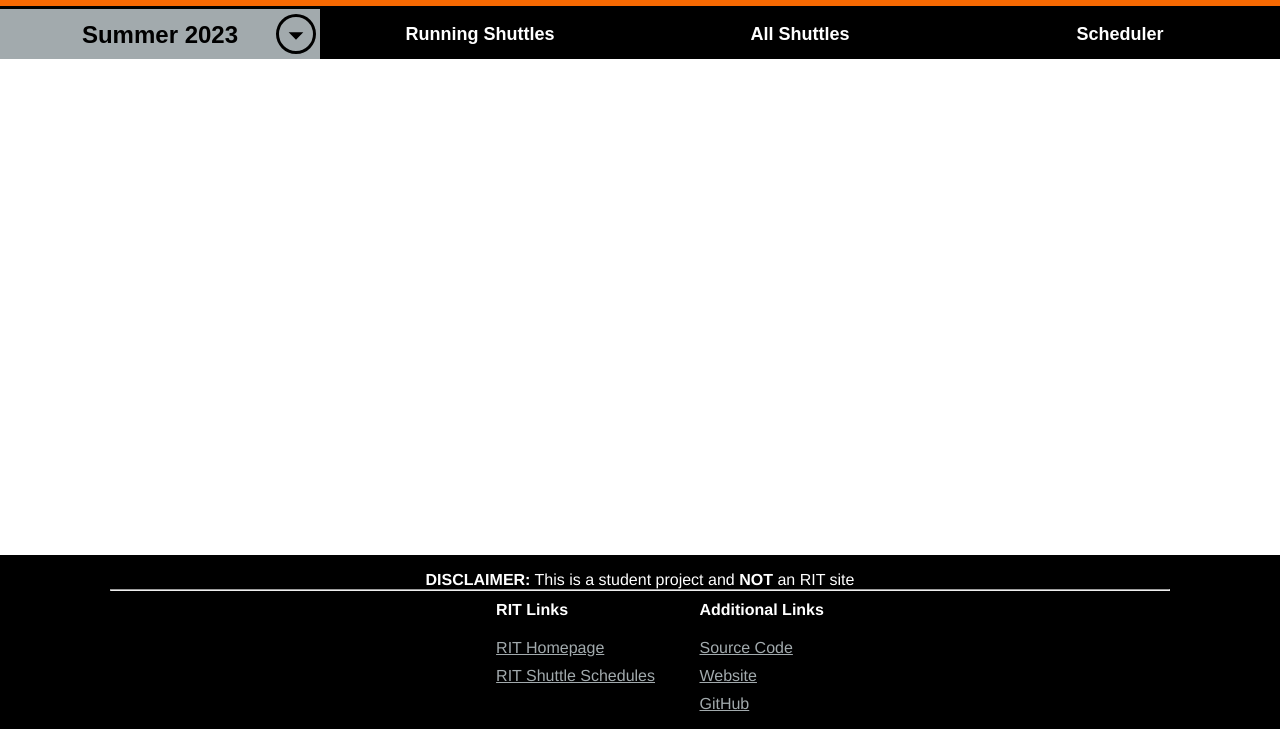
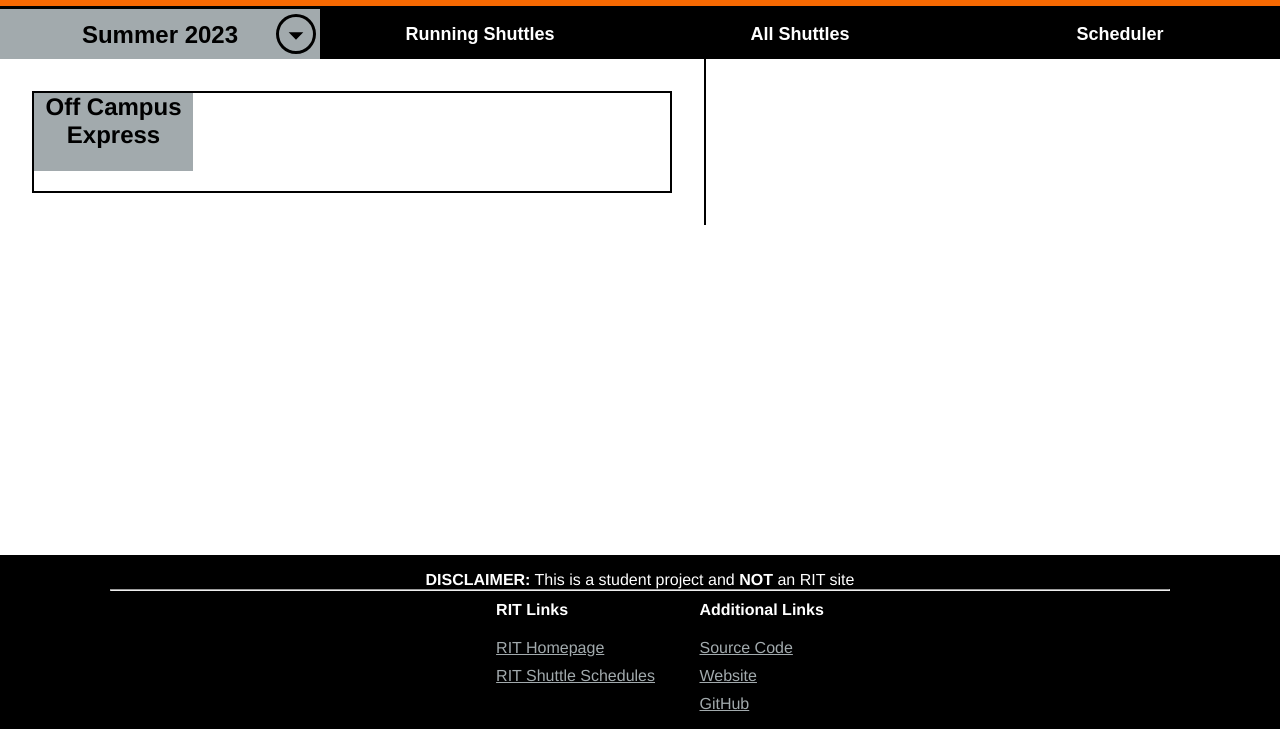
Before and after one commit to dlg1206/RIT-Bus-Scheduler, a plain HTML site: page public/pages/running-shuttles.html in a window 1280 px wide. Shown: the part 71-800 px from the top of the page. Drawn offline with Linux system fonts and the light colour scheme; no server answers.

Commit message:
table row

```diff
--- a/public/css/general.css
+++ b/public/css/general.css
@@ -27,6 +27,7 @@ https://www.w3schools.com/howto/tryit.asp?filename=tryhow_css_responsive_header
     --light-gray: #D0D3D4;
     --med-gray: #A2AAAD;
     --dark-gray: #7C878E;
+    --light-gray-accent: #D7D2CB;
 }
 
 /* Generic */
@@ -35,6 +36,13 @@ https://www.w3schools.com/howto/tryit.asp?filename=tryhow_css_responsive_header
 body{
     font-family: Helvetica Neue, Helvetica, Roboto, Arial, sans‑serif;
     margin: 0;
+}
+
+hr.vertical {
+    /*border-left: 2px solid black;*/
+    /*width:0;*/
+    border:2px solid black;
+    position: absolute;
 }
 
 /*main{*/
@@ -88,6 +96,13 @@ header{
     background-color: var(--dark-gray);
 }
 
+/* Shuttle Status */
+.shuttle-status{
+    border: 1px solid black;
+    height: 6.25em;
+    width: 100%;
+}
+
 
 /*Footer Details*/
 footer{
--- a/public/pages/running-shuttles.html
+++ b/public/pages/running-shuttles.html
@@ -9,7 +9,7 @@
 </head>
 <body>
     <header>
-        <h1 style="font-size: 45px">RIT Bus Scheduler</h1>
+        <h1 style="font-size: 45px;">RIT Bus Scheduler</h1>
     </header>
 
     <main>
@@ -36,6 +36,29 @@
             </button>
         </div>
 
+        <body>
+            <div class="row">
+                <div class="column" style="margin: 2em; border: 1px solid black; width: 50%;">
+
+                    <div class="row shuttle-status" style="padding-bottom: 1.25em;">
+                        <div class="column" style="width: 25%; background-color: var(--med-gray); text-align: center;">
+                            <h2>Off Campus Express</h2>
+                        </div>
+                        <div class="column" style="width: 75%;">
+
+                        </div>
+                    </div>
+
+                </div>
+
+                <div class="column" style="border: 1px solid black;">
+
+                </div>
+            </div>
+
+
+        </body>
+
 
     </main>
     <footer>
@@ -45,7 +68,7 @@
             </div>
         </div>
 
-        <hr style="width:85%; margin:0 auto; color: white">
+        <hr style="width:85%; margin:0 auto; color: white;">
 
         <div class="row">
             <div class="column horiz-center">
```
